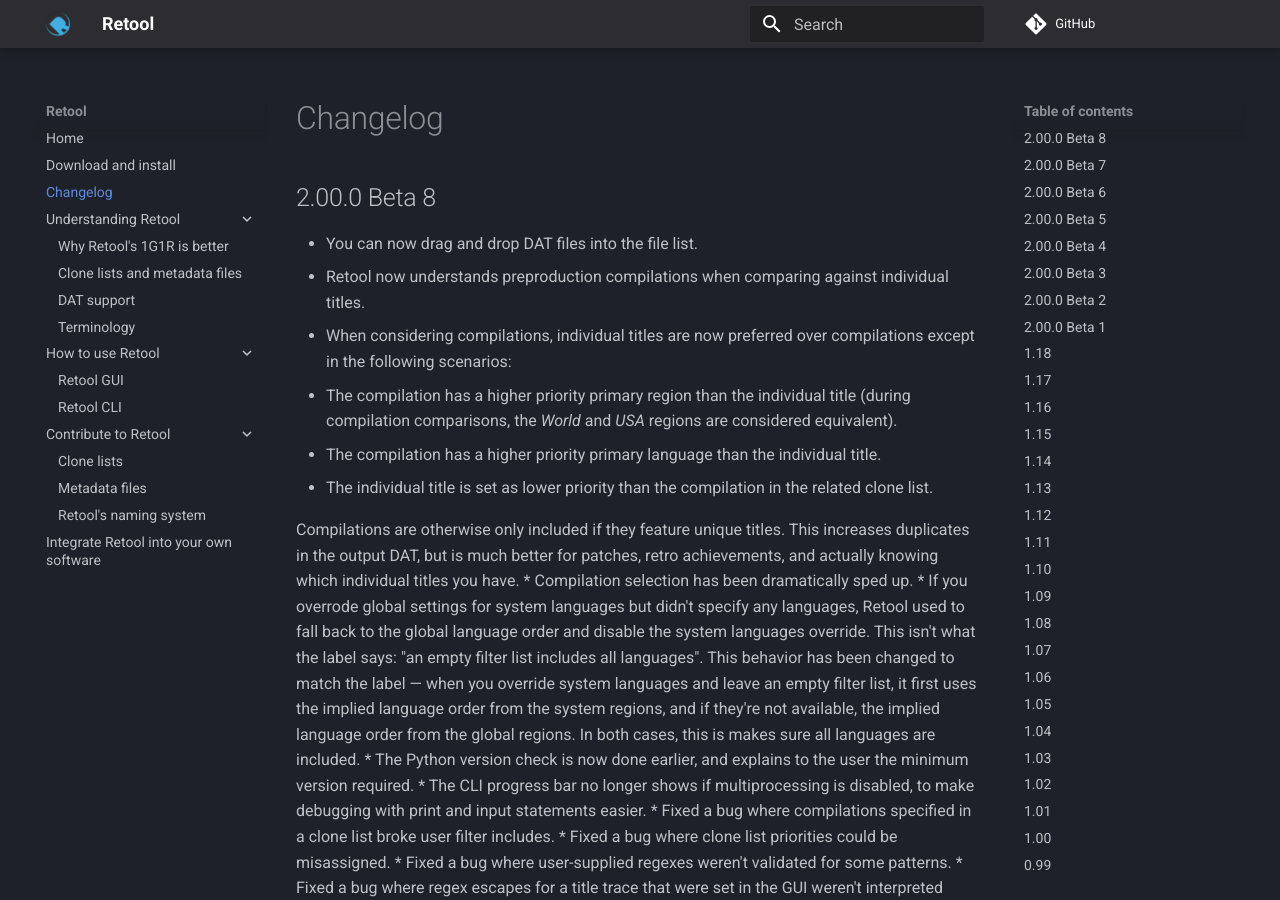
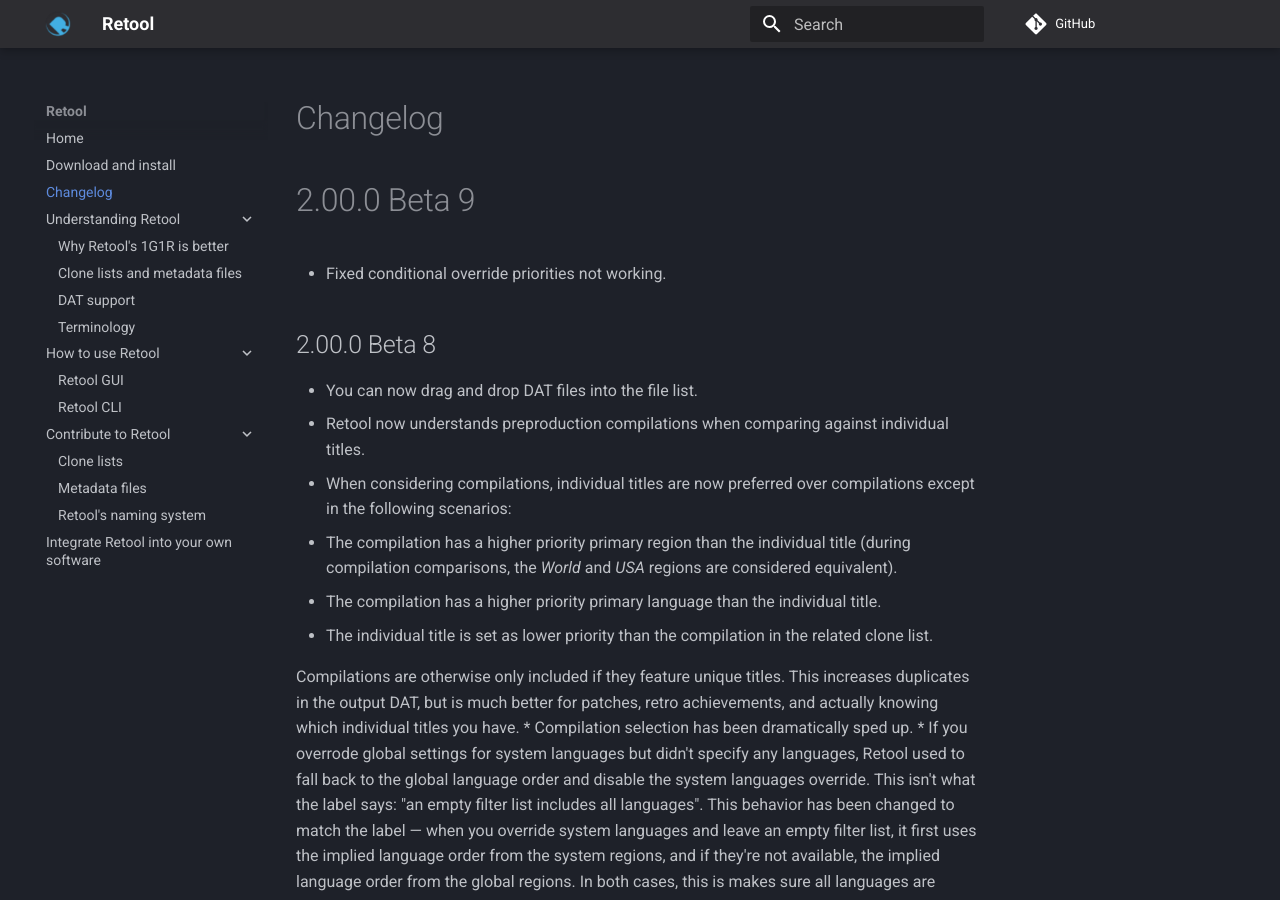
Before and after one commit to unexpectedpanda/retool, an MkDocs documentation site: the page built from docs/changelog.md, in a window 1280 px wide and 900 px high. Built offline with MkDocs 1.6.1 and Material for MkDocs 9.7.7, drawn with Linux system fonts in a browser that asks for light colours; comment, search, counter and statistics services are not loaded.

Commit message:
v2 beta 9

```diff
--- a/changelog.md
+++ b/changelog.md
@@ -1,3 +1,8 @@
+# 2.00.0 Beta 9
+
+* Fixed conditional override priorities not working.
+
+
 # 2.00.0 Beta 8
 
 * You can now drag and drop DAT files into the file list.
@@ -33,6 +38,7 @@
 * Fixed a bug where regex escapes for a title trace that were set in the GUI weren't
   interpreted properly.
 * Polished up some rough areas of code, made some minor GUI tweaks.
+
 
 # 2.00.0 Beta 7
 
--- a/docs/changelog.md
+++ b/docs/changelog.md
@@ -4,6 +4,11 @@
 ---
 
 # Changelog
+
+
+# 2.00.0 Beta 9
+
+* Fixed conditional override priorities not working.
 
 
 ## 2.00.0 Beta 8
```
Also changed, not shown: docs/includes/file.md (+1 -1 lines), docs/includes/sha256.md (+1 -1 lines), 2 other files.
